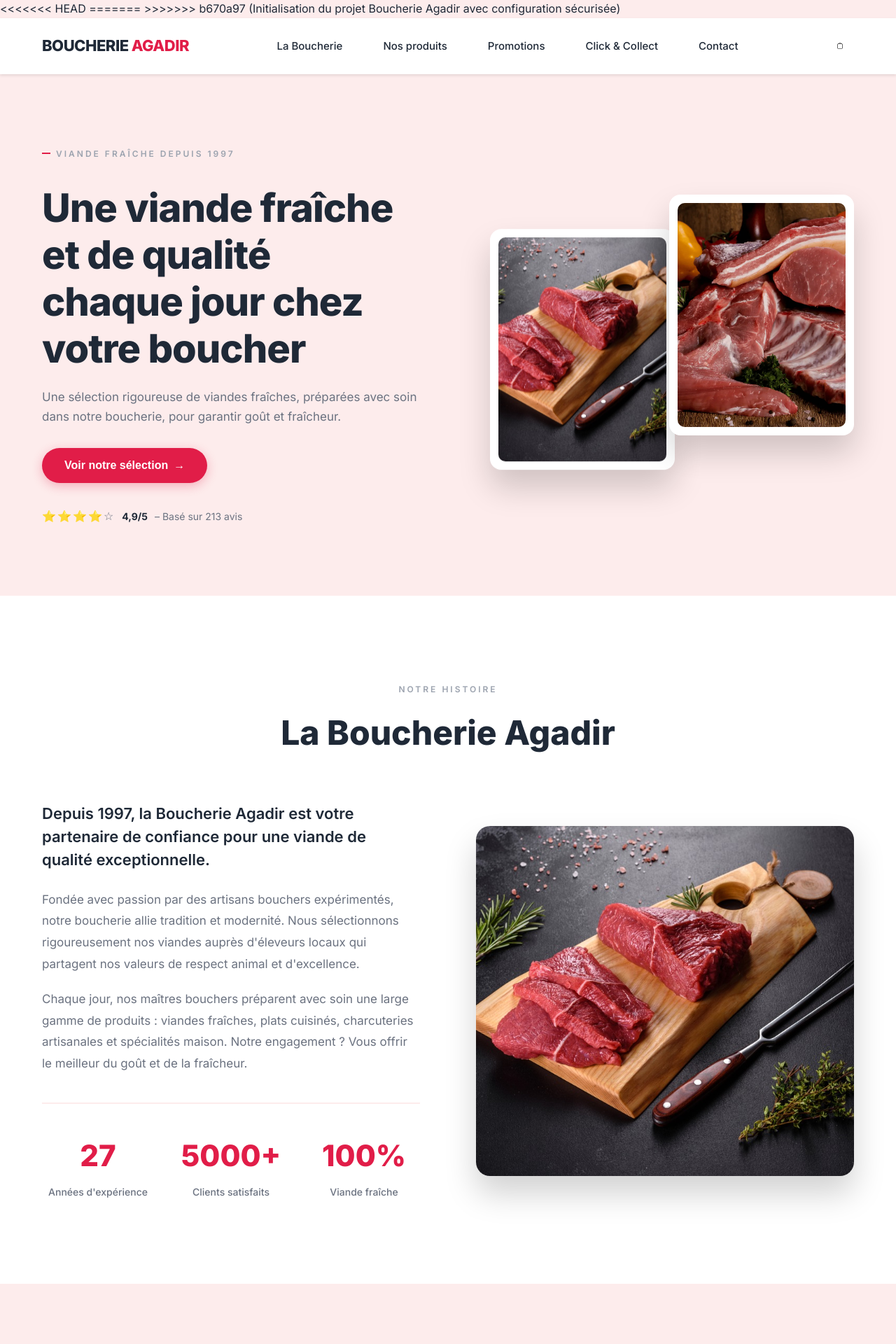
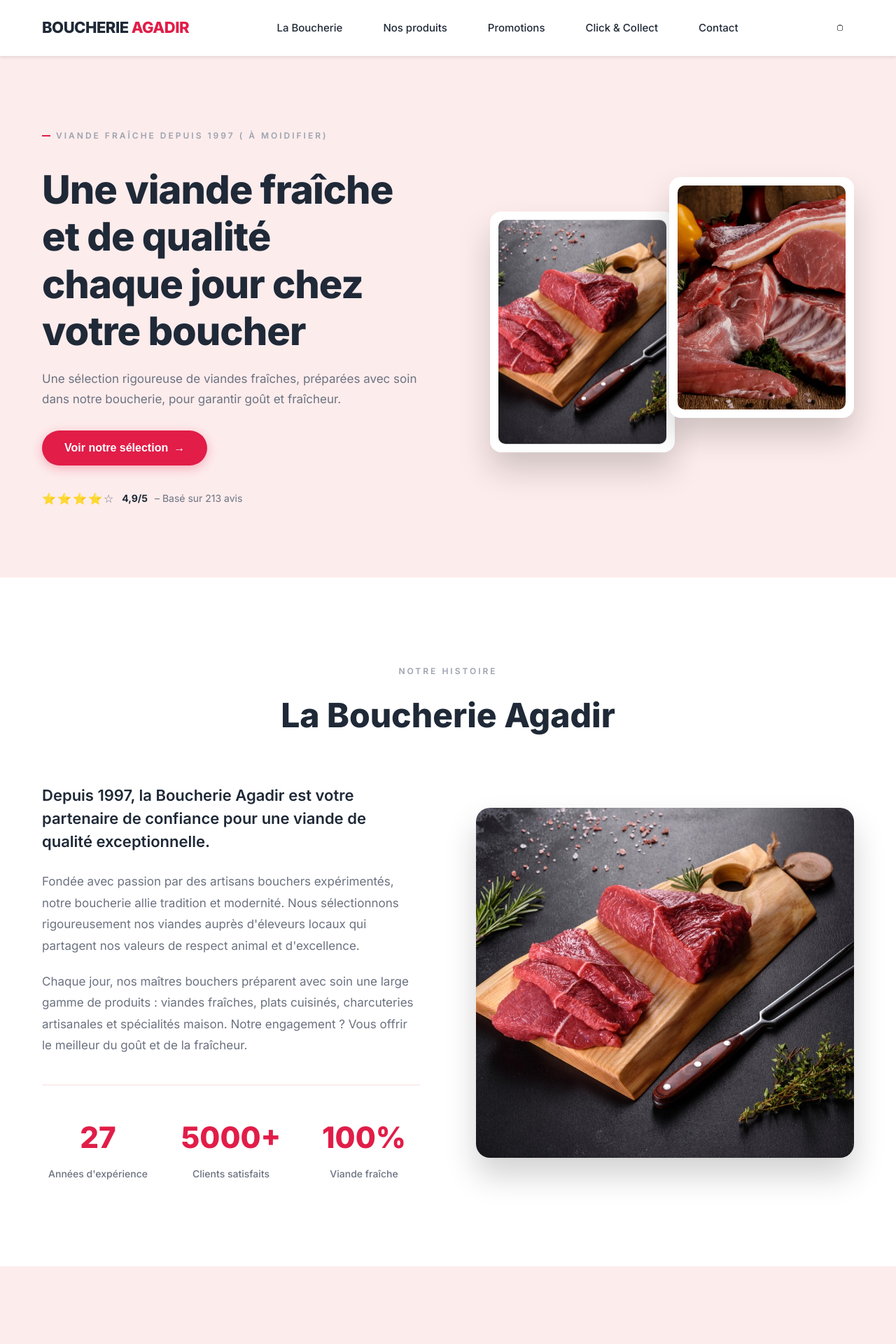
Before and after one commit to LahrourYoussef/BoucherieAgadir2, a PHP site: page / in a window 1280 px wide. Shown: the top 1920 px of the page at 70% size. Run offline with PHP 8.4, Linux system fonts and the light colour scheme.

Commit message:
Oe Oe la cité

```diff
--- a/Site/Styles/style.css
+++ b/Site/Styles/style.css
@@ -1008,7 +1008,7 @@
 
 .promo-large {
     grid-row: span 2;
-    min-height: 730px;
+    min-height: auto;
 }
 
 .promo-badge {
--- a/index.php
+++ b/index.php
@@ -4,11 +4,7 @@
     <meta charset="UTF-8" />
     <meta name="viewport" content="width=device-width, initial-scale=1.0" />
     <meta name="description" content="Boucherie Agadir - Viande fraîche et de qualité depuis 1997. Découvrez notre sélection de viandes préparées avec soin." />
-<<<<<<< HEAD
     <title>Boucherie Agadir - Viande Fraîche depuis 1997</title>
-=======
-    <title>Boucherie Agadir - Viande Fraîche depuis 1997 </title>
->>>>>>> b670a97 (Initialisation du projet Boucherie Agadir avec configuration sécurisée)
     <link rel="stylesheet" href="Styles/style.css" />
     <link href="https://fonts.googleapis.com/css2?family=Inter:wght@400;500;600;700;800&display=swap" rel="stylesheet">
 </head>
@@ -46,7 +42,7 @@
         <section class="hero" id="accueil">
             <div class="hero-container">
                 <div class="hero-text">
-                    <span class="tagline" aria-label="Depuis 1997">VIANDE FRAÎCHE DEPUIS 1997</span>
+                    <span class="tagline" aria-label="Depuis 1997">VIANDE FRAÎCHE DEPUIS 1997 ( à moidifier)</span>
                     <h1>Une viande fraîche et de qualité<br>chaque jour chez votre boucher</h1>
                     <p>
                         Une sélection rigoureuse de viandes fraîches, préparées avec soin dans notre boucherie,
@@ -230,9 +226,6 @@
                                 <span class="new-price">71,90 €</span>
                             </div>
                             <button class="cta cta-white">Profiter de l'offre</button>
-                        </div>
-                        <div class="promo-image">
-                            <img src="images/viande1.jpg" alt="Pack famille" loading="lazy">
                         </div>
                     </div>
                     <div class="promo-card">
```
